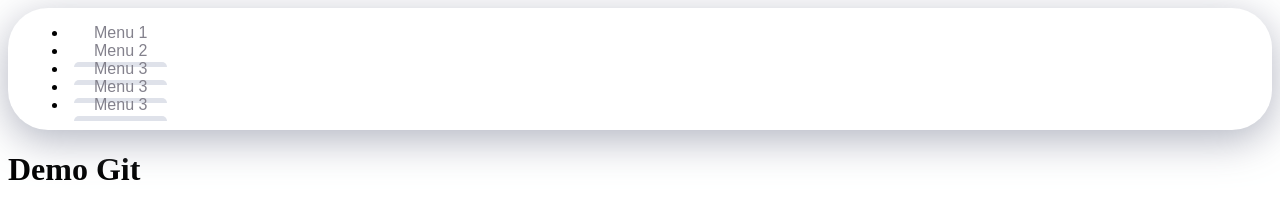
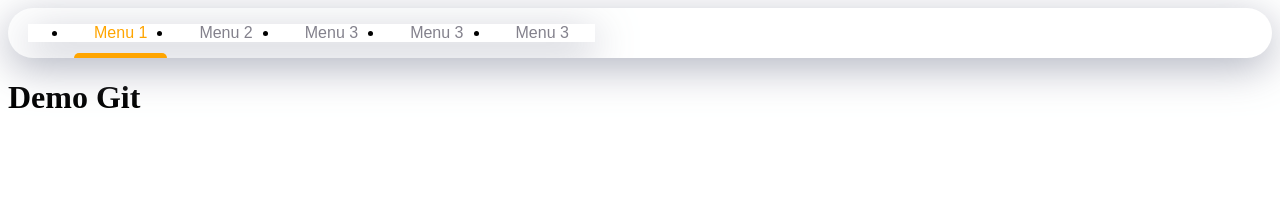
Before and after one commit to Symica2024/projet1, a plain HTML site: page Index.html in a window 1280 px wide. Drawn offline with Linux system fonts and the light colour scheme.

Commit message:
derniere modification

```diff
--- a/Index.html
+++ b/Index.html
@@ -21,4 +21,5 @@
     </header>
     <h1>Demo Git</h1>
   </body>
+  <script src="script.js"></script>
 </html>
--- /dev/null
+++ b/script.js
@@ -0,0 +1,29 @@
+const indicator = document.querySelector('.nav-indicator');
+const items = document.querySelectorAll('.nav-item');
+
+function handleIndicator(el) {
+  // Boucler sur items -> retirer la classe "is-active"
+  items.forEach(item => {
+    item.classList.remove('is-active');
+    item.removeAttribute('style');
+  })
+
+  const elementColor = el.dataset.activeColor;
+  const target = el.dataset.target;
+
+  // Styliser l'indicateur
+  indicator.style.width = `${el.offsetWidth}px`;
+  indicator.style.backgroundColor = elementColor;
+  indicator.style.left = `${el.offsetLeft}px`;
+
+  // Ajout la classe is-active
+  el.classList.add('is-active');
+  el.style.color = elementColor;
+}
+
+items.forEach((item, index) => {
+  item.addEventListener('click', e => {
+    handleIndicator(e.target)
+  });
+  item.classList.contains('is-active') && handleIndicator(item);
+});
--- a/style.css
+++ b/style.css
@@ -14,6 +14,16 @@
     overflow: hidden;
     overflow-x: auto;
     position: relative;
+  }
+
+  ul {
+    background-color: #fff;
+    box-shadow: 0 10px 40px rgba(159, 162, 177, .8);
+    display: flex;
+    justify-content: space-between;
+    overflow: hidden;
+    overflow-x: auto;
+
   }
 
   /* On stylise chaque élément */
```
